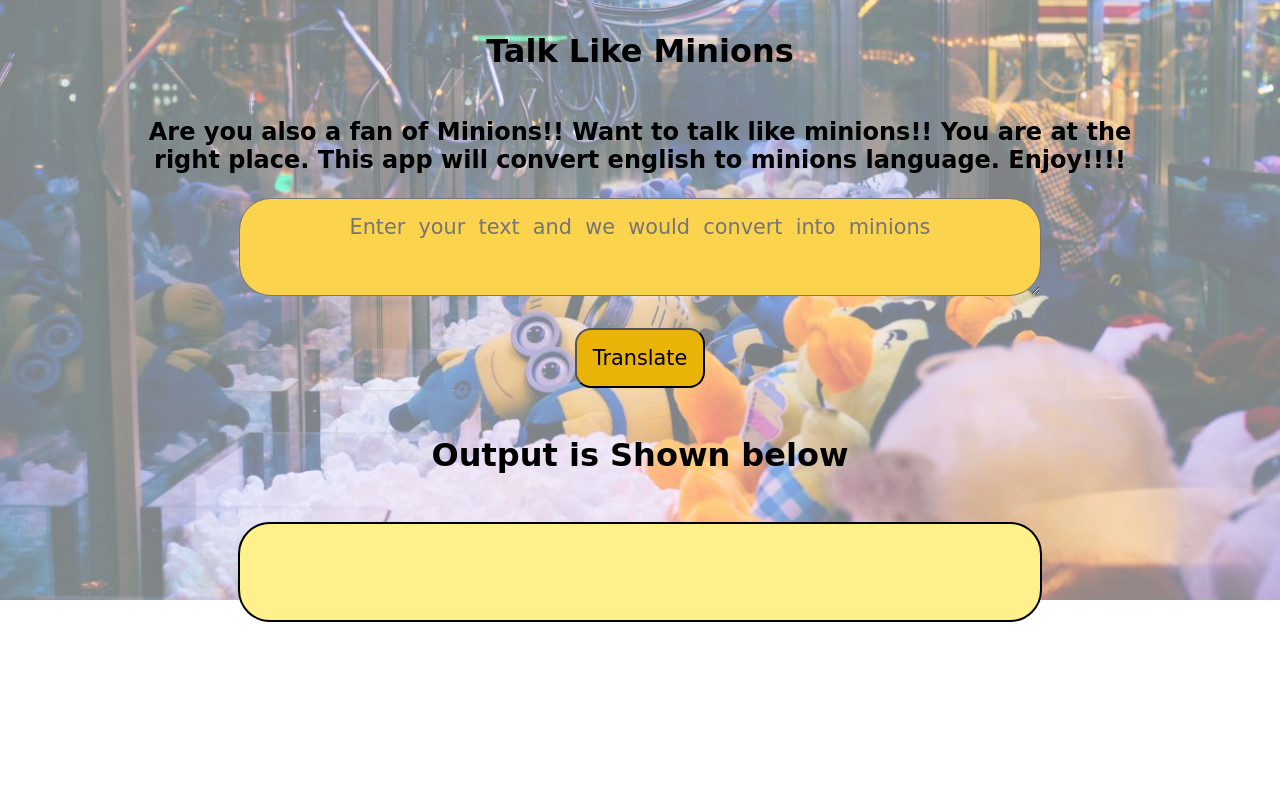
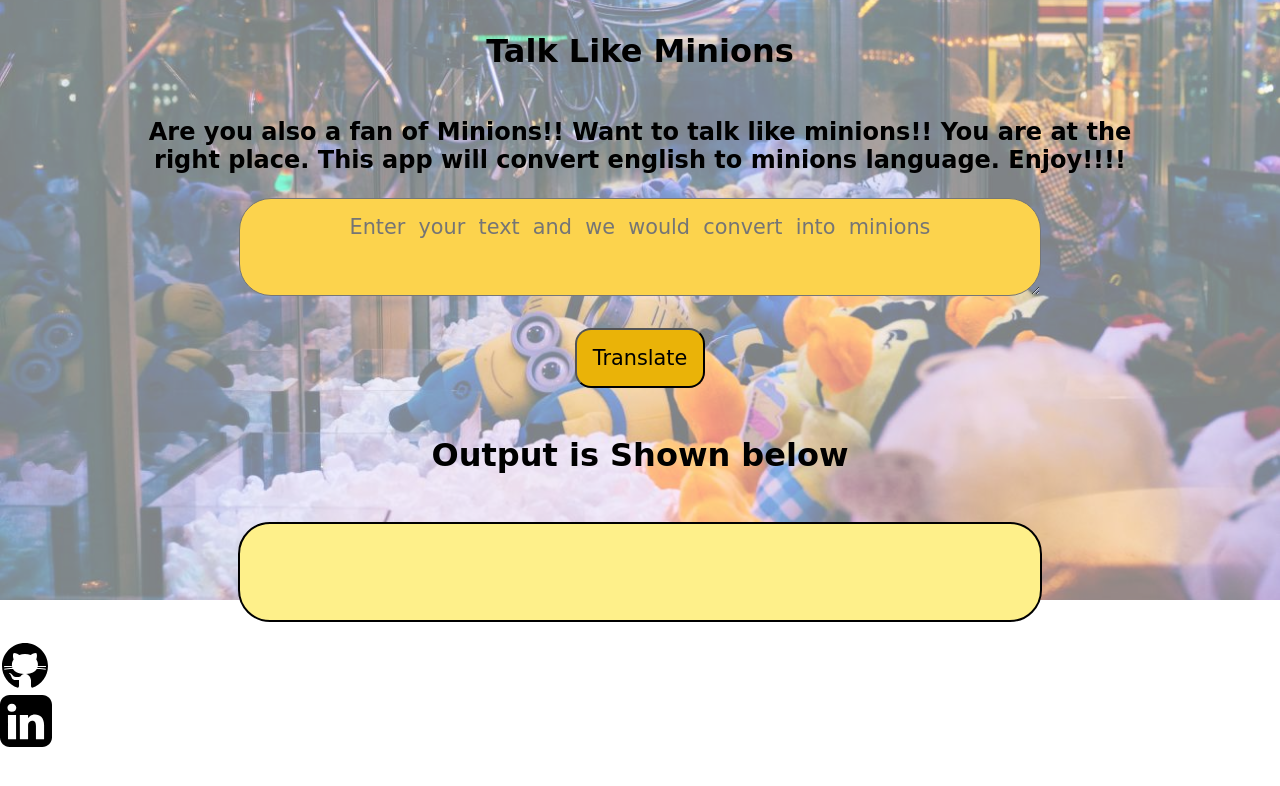
Before and after one commit to Ankur9669/Talk-like-minions, a plain HTML site: page index.html in a window 1280 px wide. Drawn offline with Linux system fonts and the light colour scheme; a web font is replaced by a local one.

Commit message:
update: added icons

```diff
--- a/index.html
+++ b/index.html
@@ -28,7 +28,16 @@
         <h3 id = "output-heading">Output is Shown below</h3>
         <div id = "txt-translated"></div>
 
-        <footer></footer>
+        <footer class = "footer">
+            <ul class = "list-inline">
+                <li>
+                    <img src = "images/github.svg"/>
+                </li>
+                <li>
+                    <img src = "images/linkedin.svg"/>
+                </li>
+            </ul>
+        </footer>
     </div>
     <script src = "index.js"></script>
 </body>
--- a/style.css
+++ b/style.css
@@ -91,3 +91,7 @@
    font-size: 2rem;
    text-align: center;
 }
+
+.list-inline{
+    display: inline;
+}
```
Also changed, not shown: images/github.svg (added), images/linkedin.svg (added).
